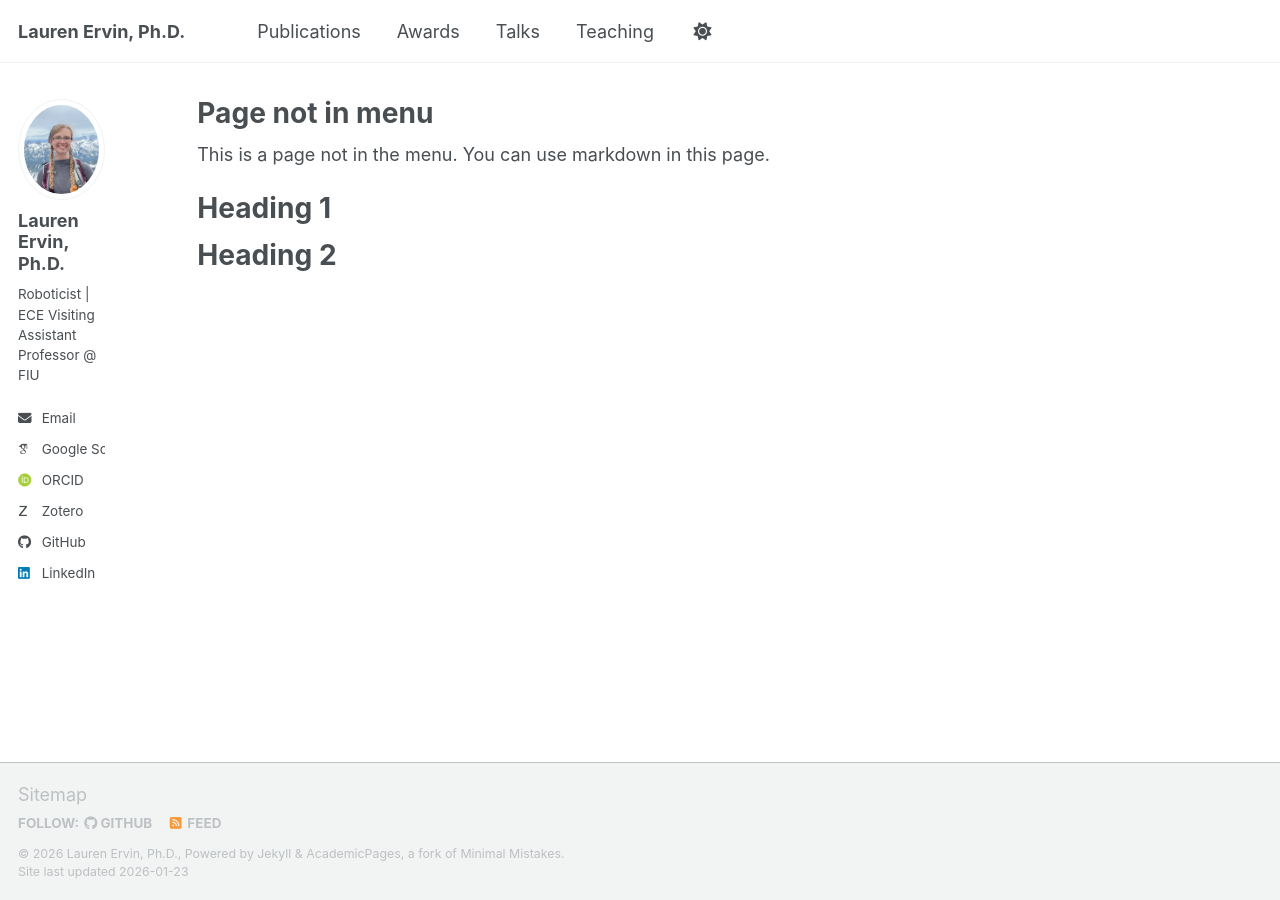
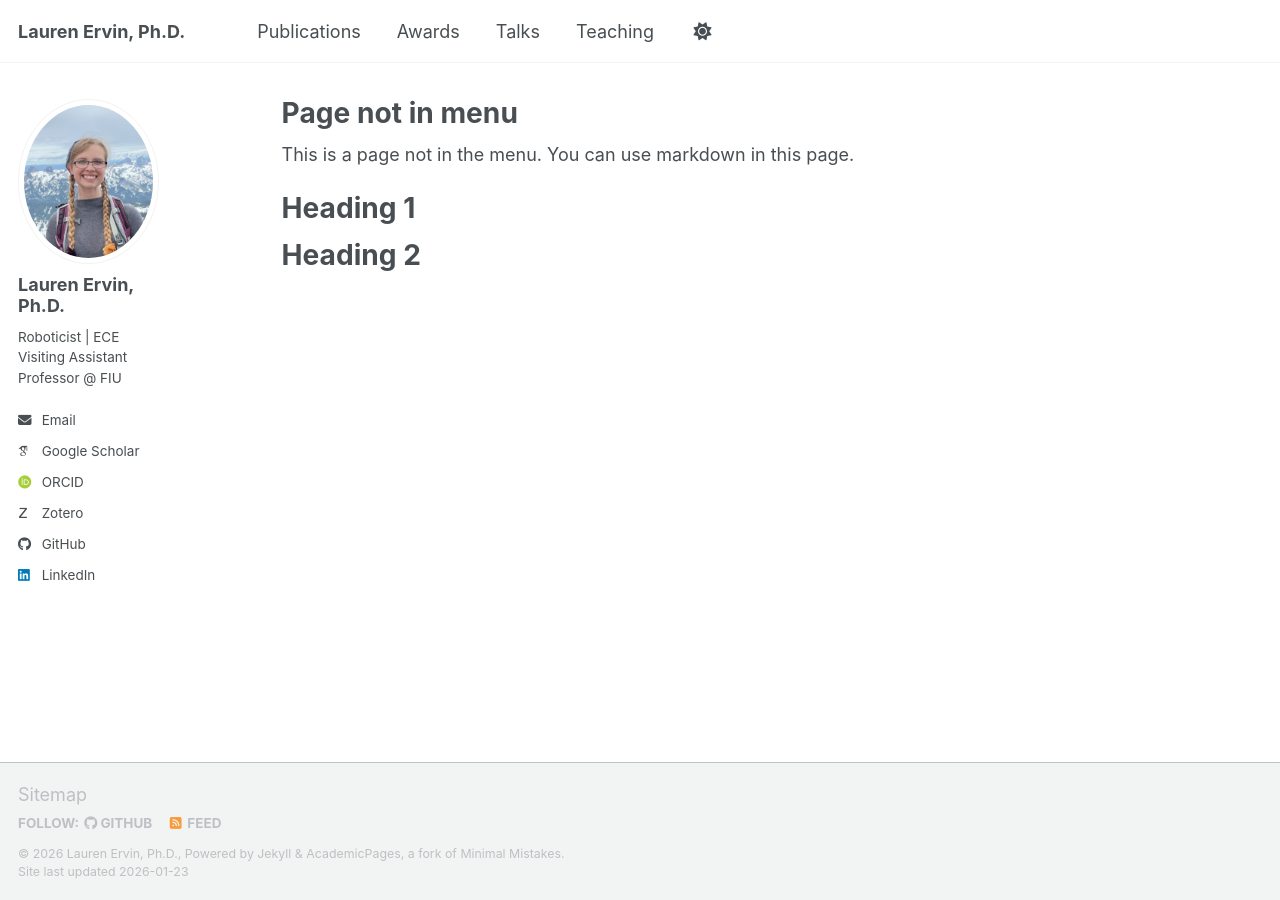
Before and after one commit to lefaris/lefaris.github.io, a Jekyll site: the page built from _pages/non-menu-page.md, in a window 1280 px wide. Built offline with Jekyll 4.4.1, drawn with Linux system fonts in a browser that asks for light colours; some web fonts are replaced; a script bundle is joined from its source files by our own code; library files that are not in the unit come from our copies.

Commit message:
span 10.5 and 1.5

```diff
--- a/_sass/layout/_page.scss
+++ b/_sass/layout/_page.scss
@@ -18,9 +18,9 @@
 
 .page {
   @include breakpoint($large) {
-    @include span(11 of 12 last);
-    @include prefix(0.7 of 12);
-    @include suffix(0.3 of 12);
+    @include span(10.5 of 12 last);
+    @include prefix(1 of 12);
+    @include suffix(0.5 of 12);
   }
 
   .page__inner-wrap {
--- a/_sass/layout/_sidebar.scss
+++ b/_sass/layout/_sidebar.scss
@@ -25,7 +25,7 @@
   }
 
   @include breakpoint($large) {
-    @include span(1 of 12);
+    @include span(1.5 of 12);
     opacity: 1;
     -webkit-transition: opacity 0.2s ease-in-out;
             transition: opacity 0.2s ease-in-out;
```
